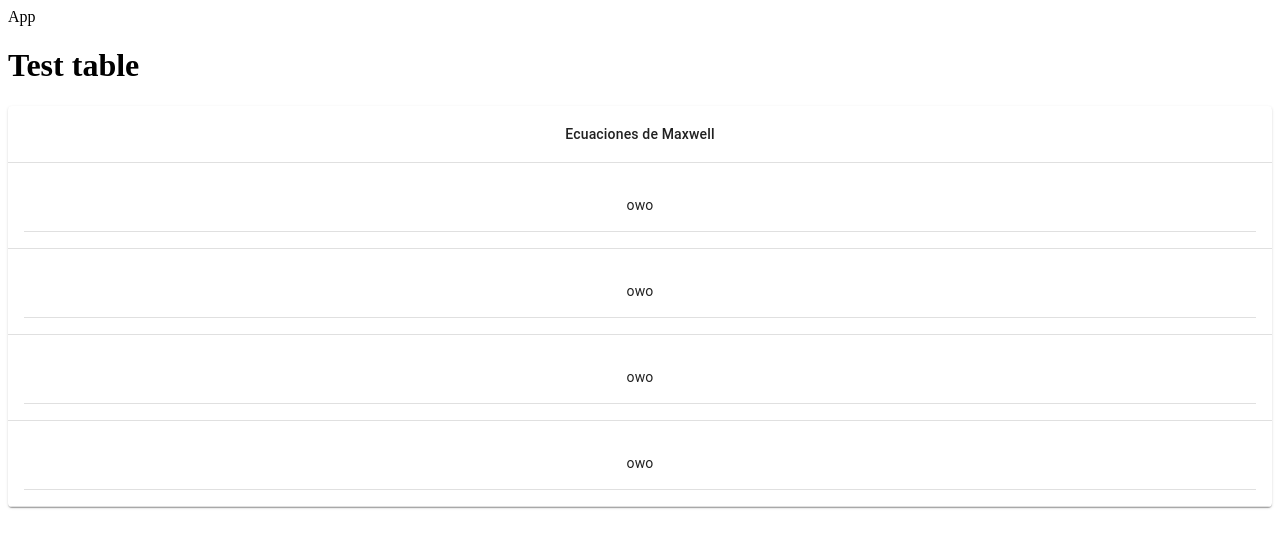
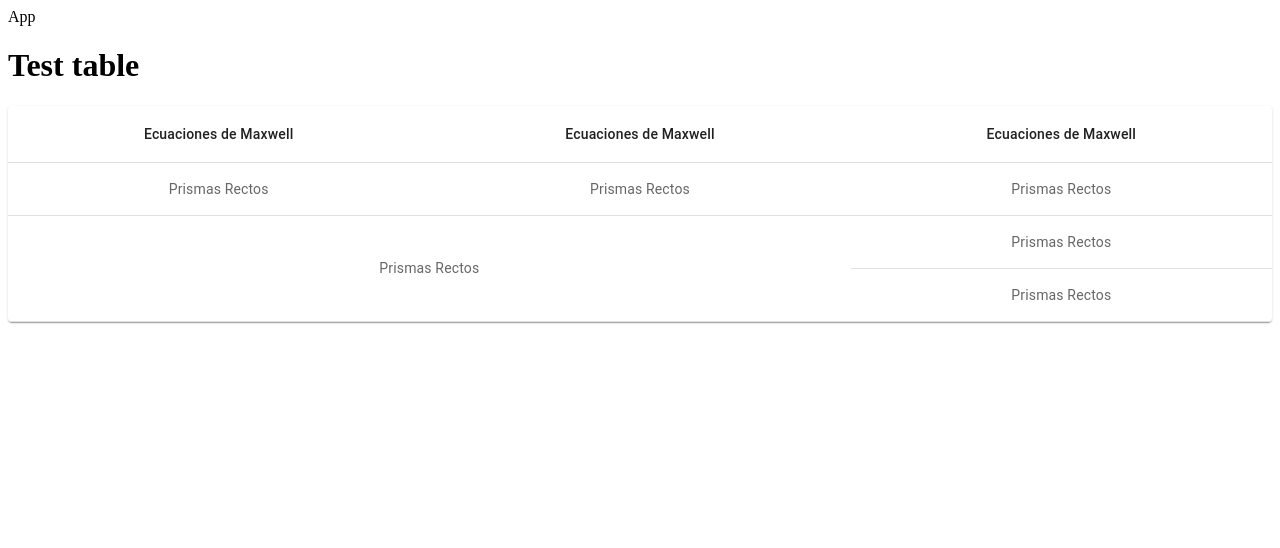
Before and after one commit to JavGt/test_KTDigital, a React (Vite) app: page / in a window 1280 px wide. Shown: the top 548 px of the page. Built offline with nearby package versions, Linux system fonts and the light colour scheme; what better-react-mathjax would draw is missing.

Commit message:
Nesting table colspan/rowspan

```diff
--- a/src/components/Table/Table.jsx
+++ b/src/components/Table/Table.jsx
@@ -41,13 +41,10 @@ const TableComponent = () => {
 						<TableBody>
 							{
 								data.rows.map((row, index) => (
-									Object.hasOwnProperty.call(row, "childTable") ? (
-										<ItemNestedTable key={index} data={row.childTable} />
-									) : (
 									<TableRow key={index}>
 										{
 											row.data.map((data, index) => (
-													<TableCell key={index} align="center">
+												<TableCell key={index} align="center" colSpan={data.colspan} rowSpan={data.rowspan}>
 													{
 														data.value.map((value, index) => (
 															<ItemTable key={index} value={value} />
@@ -57,7 +54,6 @@ const TableComponent = () => {
 											))
 										}
 									</TableRow>
-									)
 								))
 							}
 						</TableBody>
--- a/src/components/Table/testData.js
+++ b/src/components/Table/testData.js
@@ -486,17 +486,20 @@ export const testData = {
                     "value": "Ecuaciones de Maxwell"
                 }
             ]
-        }
-    ],
-    "rows": [
-        {
-            "childTable": {
-                "headers": [
+        },
         {
             "value": [
                 {
                     "type": "texto",
-                                "value": "Ley de Gauss"
+                    "value": "Ecuaciones de Maxwell"
+                }
+            ]
+        },
+        {
+            "value": [
+                {
+                    "type": "texto",
+                    "value": "Ecuaciones de Maxwell"
                 }
             ]
         }
@@ -508,7 +511,7 @@ export const testData = {
                     "value": [
                         {
                             "type": "texto",
-                                        "value": "Forma integral \\n $\\oint \\vec{E} \\cdot d \\vec{A} = \\frac{Q_{int}}{\\in_0}$"
+                            "value": "Prismas Rectos"
                         }
                     ]
                 },
@@ -516,87 +519,7 @@ export const testData = {
                     "value": [
                         {
                             "type": "texto",
-                                        "value": "Forma diferencial \\n $\\vec{\\nabla} \\cdot \\vec{E} = \\frac{\\rho}{\\in_0}$"
-                                    }
-                                ]
-                            }
-                        ]
-                    }
-                ]
-            },
-            "data": {
-                "value": []
-            }
-        },
-        {
-            "childTable": {
-                "headers": [
-                    {
-                        "value": "Ley de Gauss para el magnetismo"
-                    }
-                ],
-                "rows": [
-                    {
-                        "data": [
-                            {
-                                "value": "Forma integral \\n $\\oint \\vec{B} \\cdot d \\vec{A} = 0$"
-                            },
-                            {
-                                "value": "Forma diferencial \\n $\\vec{\\nabla} \\cdot \\vec{B} = 0$"
-                            }
-                        ]
-                    }
-                ]
-            },
-            "data": {
-                "value": []
-            }
-        },
-        {
-            "childTable": {
-                "headers": [
-                    {
-                        "value": "Ley de Ampère-Maxwell"
-                    }
-                ],
-                "rows": [
-                    {
-                        "data": [
-                            {
-                                "value": "Forma integral \\n $\\oint \\vec{B} \\cdot d \\vec{A} = \\mu_0$ \\left( i_c + \\frac{\\in d \\phi_E}{dt} \\right)"
-                            },
-                            {
-                                "value": "Forma diferencial \\n $\\vec{\\nabla} \\times \\vec{B} = \\mu_0 \\vec{J} + \\mu_0 \\in_0 \\frac{\\partial \\vec{E}}{\\partial t}$"
-                            }
-                        ]
-                    }
-
-                ]
-            },
-            "data": {
-                "value": []
-            }
-        },
-        {
-            "childTable": {
-                "headers": [
-                    {
-                        "value": [
-                            {
-                                "type": "texto",
-                                "value": "Ley de Faraday-Lenz"
-                            }
-                        ]
-                    }
-                ],
-                "rows": [
-                    {
-                        "data": [
-                            {
-                                "value": [
-                                    {
-                                        "type": "texto",
-                                        "value": "Forma integral \\n $\\oint \\vec{E} \\cdot d \\vec{l} = - \\frac{d \\phi_B}{dt}"
+                            "value": "Prismas Rectos"
                         }
                     ]
                 },
@@ -604,17 +527,46 @@ export const testData = {
                     "value": [
                         {
                             "type": "texto",
-                                        "value": "Forma diferencial \\n $\\vec{\\nabla} \\times \\vec{E} = \\frac{\\partial \\vec{B}}{\\partial t}$"
+                            "value": "Prismas Rectos"
+                        }
+                    ]
+                }
+            ]
+        },
+        {
+            "data": [
+                {
+                    "value": [
+                        {
+                            "type": "texto",
+                            "value": "Prismas Rectos"
+                        }
+                    ],
+                    "colspan": 2,
+                    "rowspan": 2
+                },
+                {
+                    "value": [
+                        {
+                            "type": "texto",
+                            "value": "Prismas Rectos"
+                        }
+                    ]
+                },
+
+            ]
+        },
+        {
+            "data": [
+                {
+                    "value": [
+                        {
+                            "type": "texto",
+                            "value": "Prismas Rectos"
                         }
                     ]
                 }
             ]
         }
     ]
-            },
-            "data": {
-                "value": []
 }
-        }
-    ]
-}
```
Also changed, not shown: 1 other file (tests, documents, lock files or other folders). Lines whose indentation alone changed are shown as unchanged.
